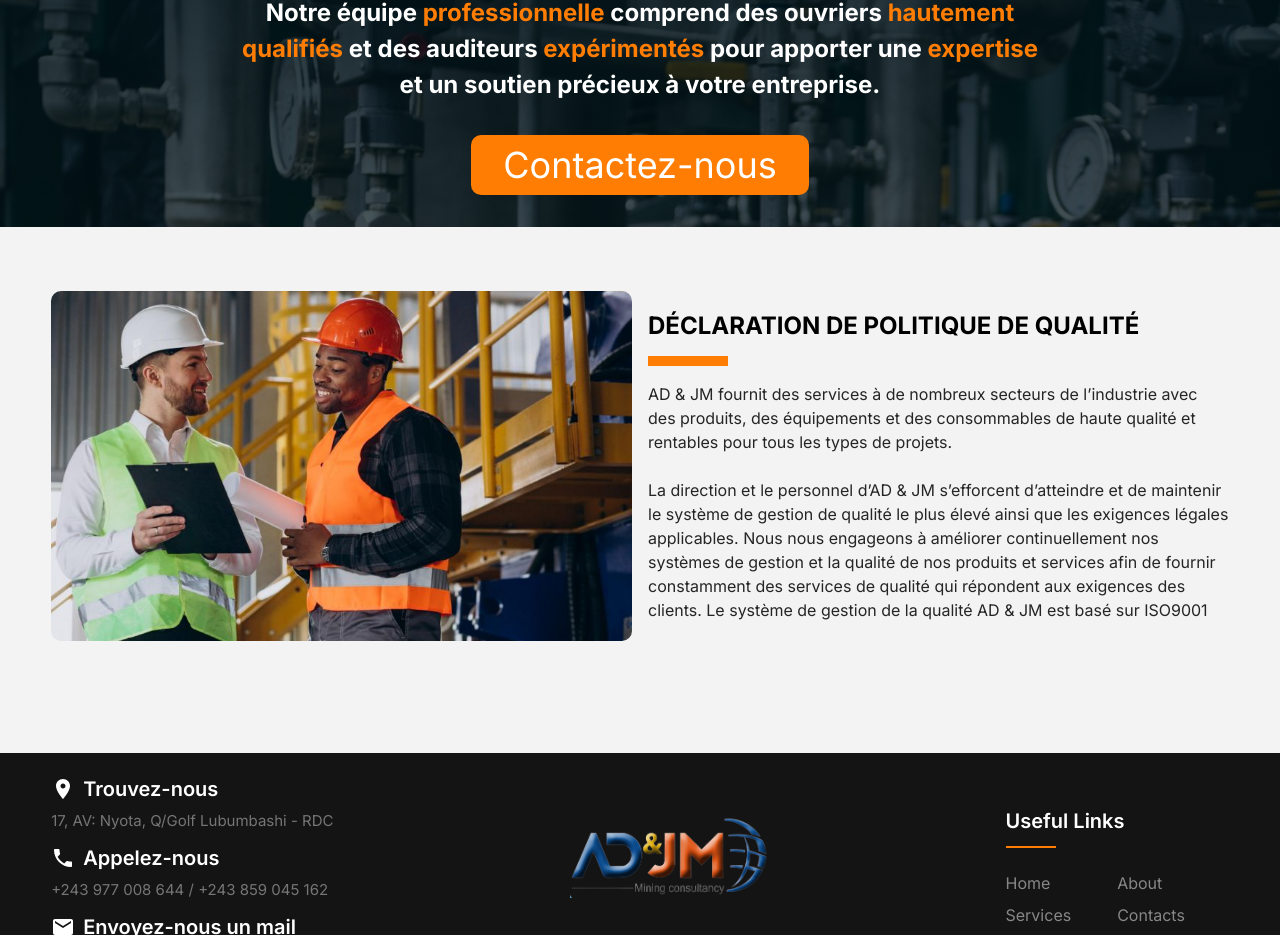
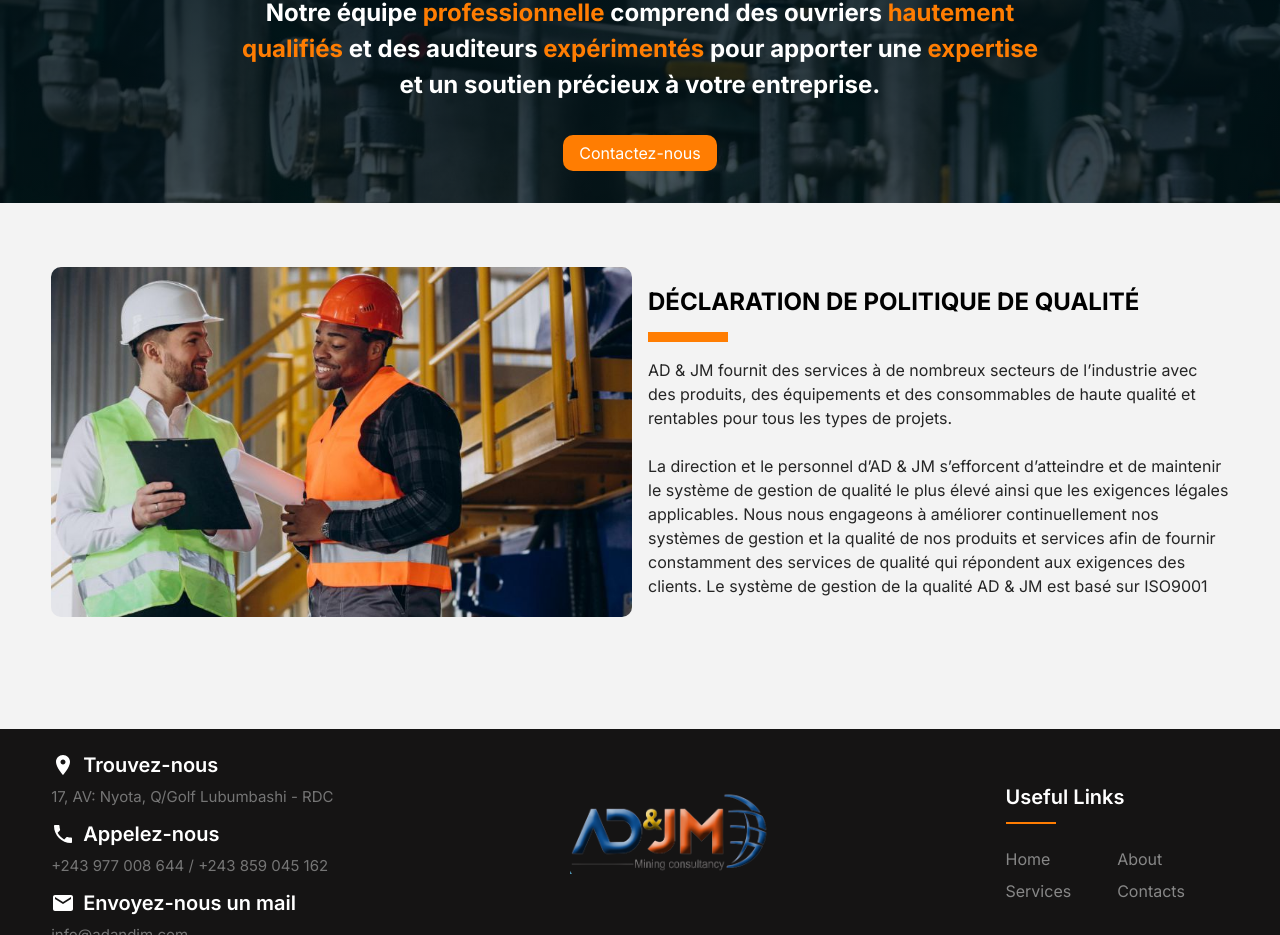
Before and after one commit to LUKINDA/adandjm, a React (Vite) app: page /about in a window 1280 px wide. Shown: the part 3510-4445 px from the top of the page. Built offline with nearby package versions, Linux system fonts and the light colour scheme.

Commit message:
minor changes

```diff
--- a/src/Components/Main/Main.jsx
+++ b/src/Components/Main/Main.jsx
@@ -47,9 +47,7 @@ const Main = () => {
                 de devenir un leader dans l’introduction des
                 pratiques technologiques innovantes dans
                 l’industrie en offrant la meilleure solution de
-                valeur à nos clients. Nous avons une réputa-
-                tion d’innovation, de service client, de fiabil-
-                ité, de sécurité, de qualité et d’excellence.
+                valeur à nos clients. Nous avons une réputation d’innovation, de service client, de fiabilité, de sécurité, de qualité et d’excellence.
               </p>
             </div>
         </div>
--- a/src/Components/Main/Main.scss
+++ b/src/Components/Main/Main.scss
@@ -103,6 +103,12 @@
             width: 100%;
             .card {
                 width: 100%;
+                &:first-child {
+                    border-radius: 10px 10px 0 0;
+                }
+                &:nth-child(2) {
+                    border-radius: 0 0 10px 10px;
+                }
             }
         }
     }
--- a/src/Components/Navbar/Navbar.scss
+++ b/src/Components/Navbar/Navbar.scss
@@ -52,8 +52,10 @@
         a {
             text-transform: uppercase;
             color: $__text_default_color;
+
             &:hover {
                 color: $__main_color;
+                background: transparent;
             }
         }
        }
--- a/src/Pages/About/About.jsx
+++ b/src/Pages/About/About.jsx
@@ -181,9 +181,7 @@ const About = () => {
       <section className="trusted">
         <h3>votre partenaire de confiance pour les solutions de fabrication et d'ingénierie</h3>
         <h2>Notre équipe <span>professionnelle</span> comprend des ouvriers <span>hautement qualifiés</span> et des auditeurs <span>expérimentés</span> pour apporter une <span>expertise</span> et un soutien précieux à votre entreprise.</h2>
-        <Link to={'/contact'}>
-          <a>Contactez-nous</a>
-        </Link>
+        <a href={'/contact'}>Contactez-nous</a>
       </section>
 
       <section className="content_main" id='politique'>
--- a/src/Pages/About/About.scss
+++ b/src/Pages/About/About.scss
@@ -181,7 +181,7 @@
         padding: .5rem 1rem;
         border: none;
         border-radius: 10px;
-        font-size: 1.5em;
+        //font-size: 1em;
         &:hover {
             background: $__second_color;
             cursor: pointer;
@@ -315,7 +315,7 @@
                         border-radius: 10px 10px 0 0;
                     }
                     .right {
-                        border-radius: 0 0 10px 10pxx;
+                        border-radius: 0 0 10px 10px;
                     }
                 }
             }
```
